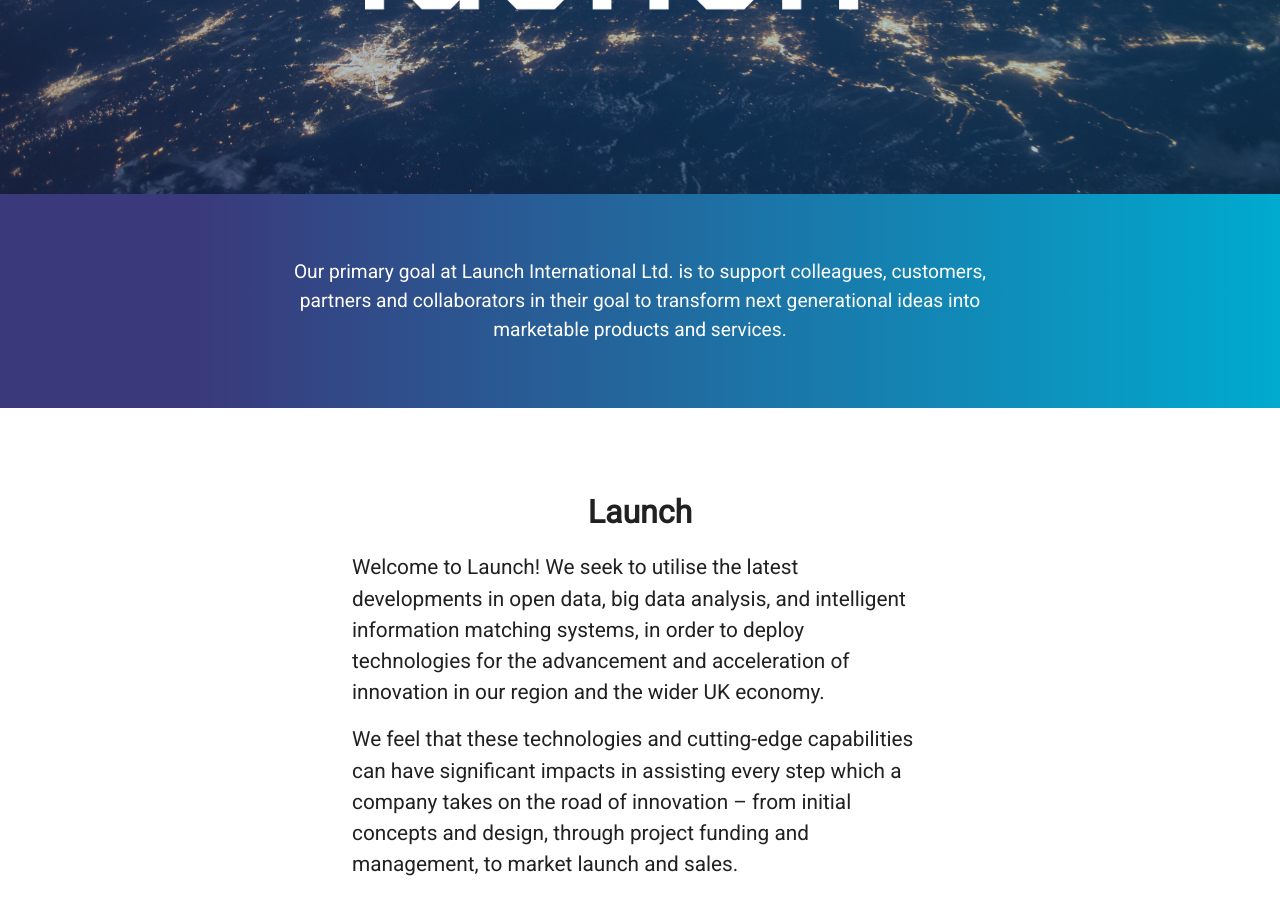
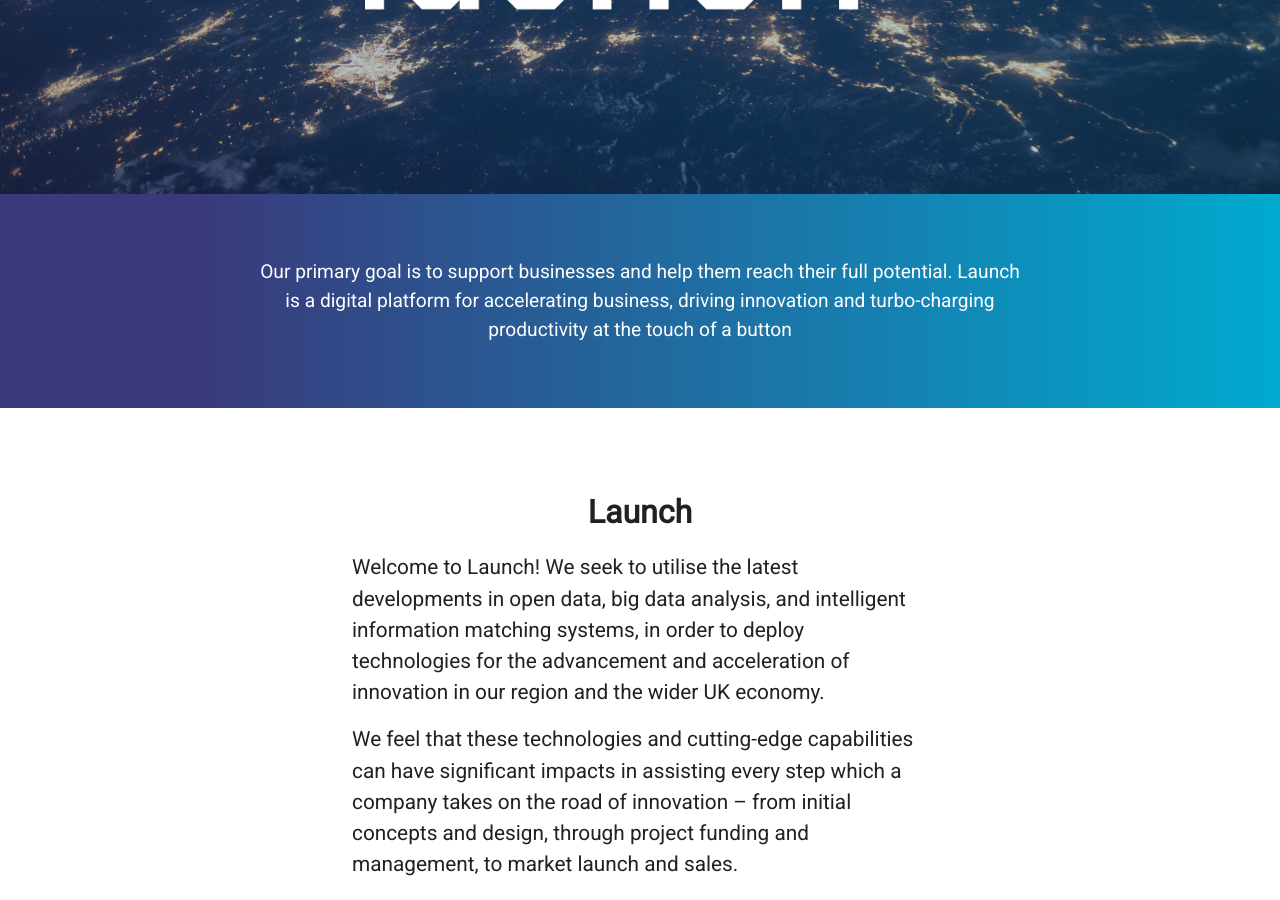
Before and after one commit to mrsideshowjack/launchinternational.co.uk, a Jekyll site: the page built from index.md, in a window 1280 px wide and 900 px high, scrolled down 474 px. Built offline with Jekyll 4.4.1, drawn with Linux system fonts in a browser that asks for light colours.

Commit message:
Update _config.yml
edited the Description text in #Setup at customer request

```diff
--- a/_config.yml
+++ b/_config.yml
@@ -8,9 +8,9 @@
 # Setup
 title:            Launch International
 tagline:          'The Journey Of Innovation.'
-description:      'Our primary goal at Launch International Ltd. is to support colleagues, customers, partners and collaborators in their goal to transform next generational ideas into marketable products and services.'
+description:      'Our primary goal is to support businesses and help them reach their full potential. Launch is a digital platform for accelerating business, driving innovation and turbo-charging productivity at the touch of a button'
 description2:     'Launch seeks to utilise the latest developments in open data, big data analysis, and intelligent information matching systems, in order to assist our partners in identifying funding sources for their innovation projects.'
-keywords:         'Launch, Launch International, Innovation, Funding, big data, information matching'
+keywords:         'Launch, Launch International, Innovation, Funding, big data, information matching, business'
 url:
 baseurl:
 
```
